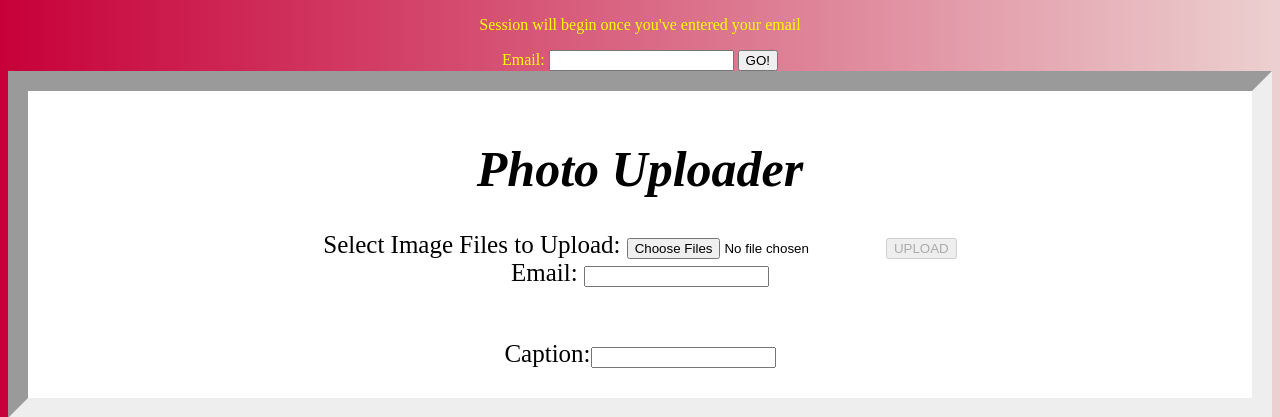
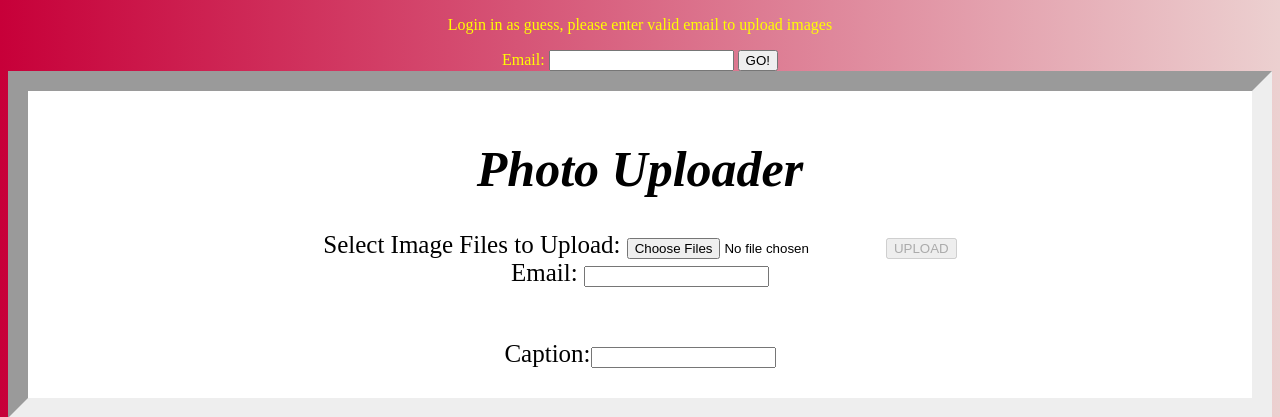
Before and after one commit to armandom2/sp19cst336s2, a PHP site: page /Projects/Project5/index.php in a window 1280 px wide. Shown: the top 417 px of the page. Run offline with PHP 8.4, Linux system fonts and the light colour scheme; data that the repository does not hold is empty.

Commit message:
final touches project 5 done

```diff
--- a/Projects/Project5/index.php
+++ b/Projects/Project5/index.php
@@ -9,7 +9,7 @@
         <div id="myModalDos" class="modal-Dos">
           <div class="modalcontentDos">
             <center>
-            <p>Session will begin once you've entered your email</p>
+            <p>Login in as guess, please enter valid email to upload images</p>
             Email: <input type = "text" id = "modalEmail">
             <button id = "go">GO!</button>
             </center>
```
